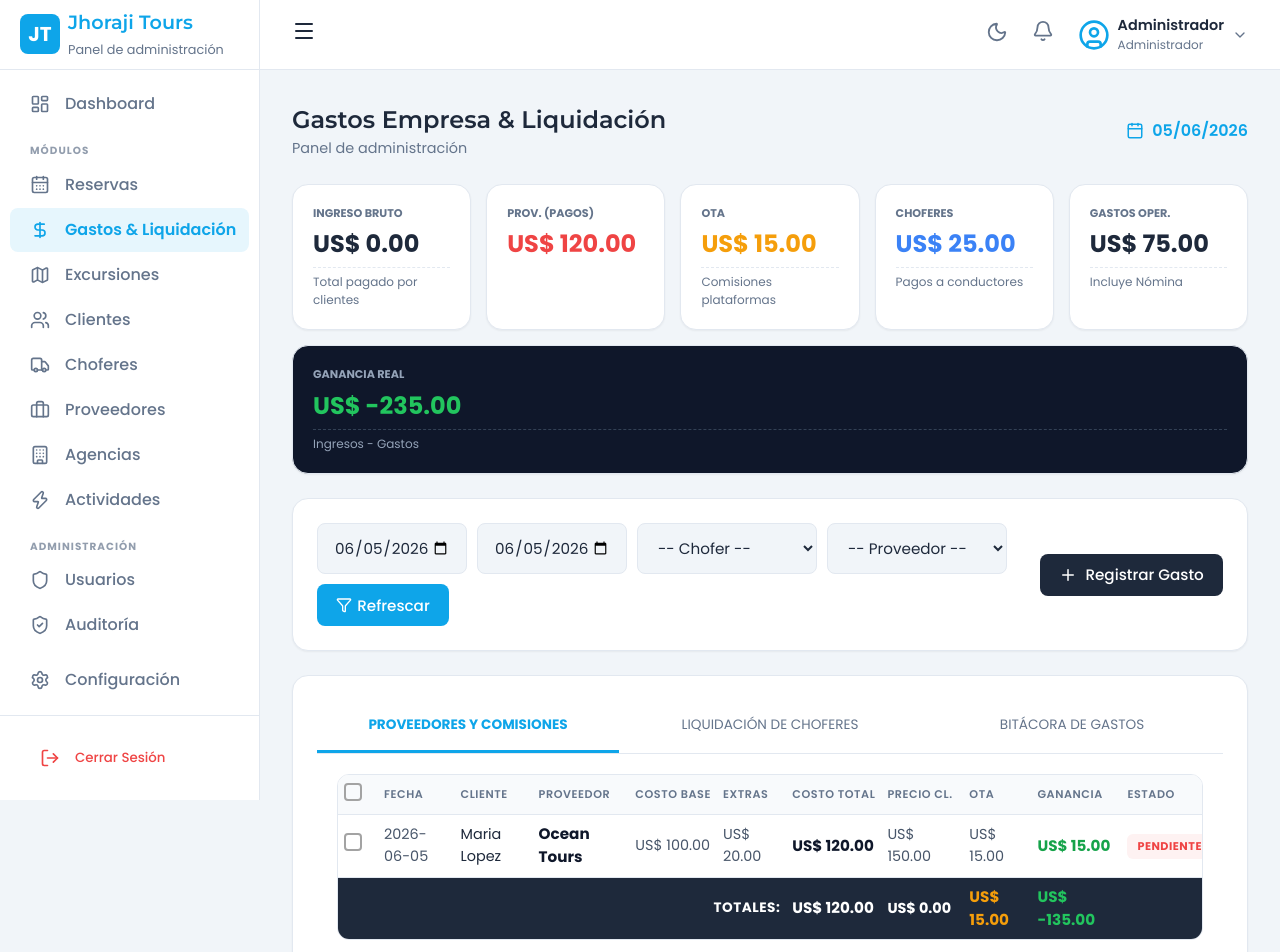
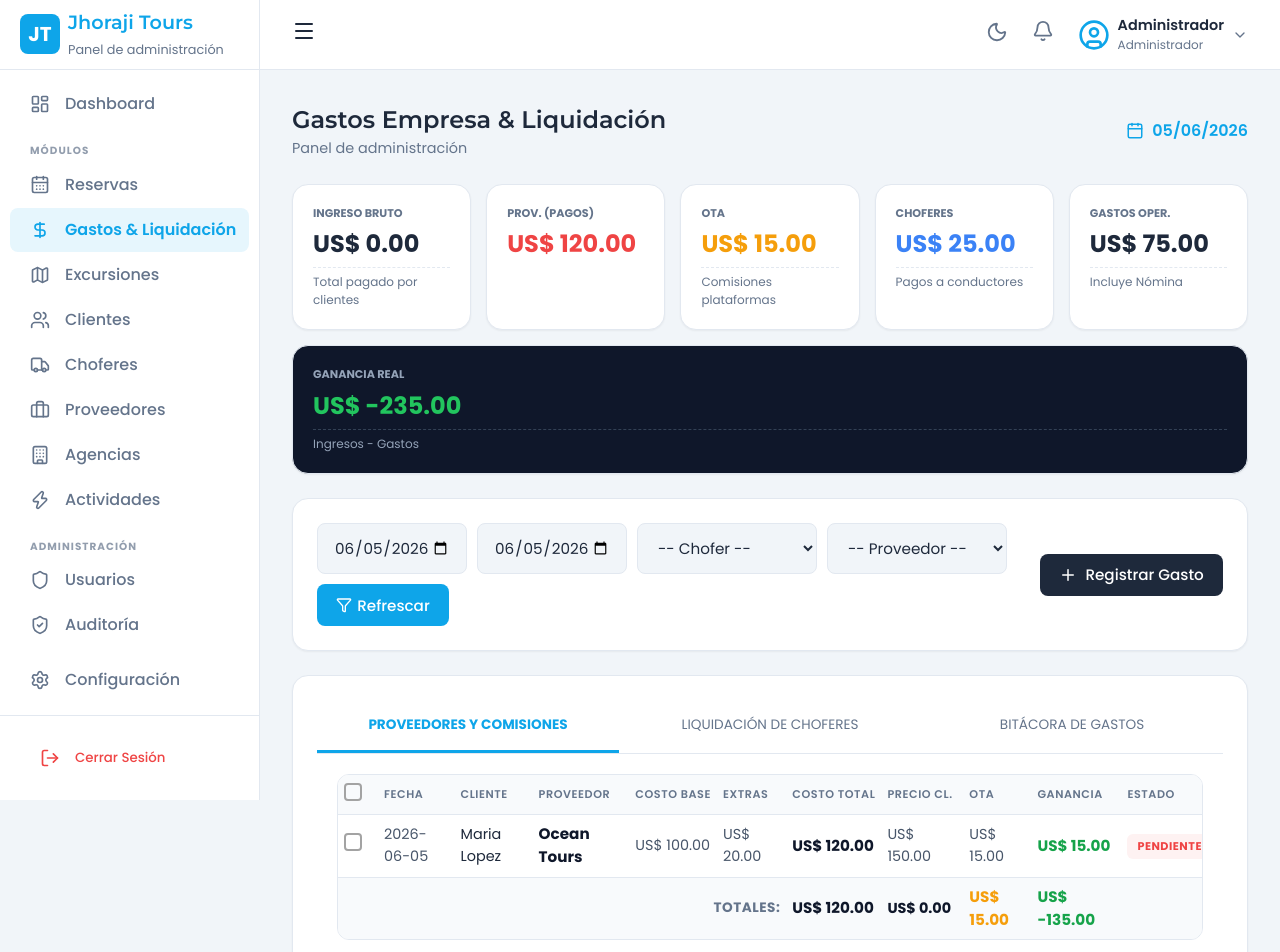
Before and after one commit to mayelingarcia1906-wq/JhorajiTours, a React (Vite) app: page /#/finances in a window 1280 px wide. Shown: the top 952 px of the page. Built offline with nearby package versions, Linux system fonts and the light colour scheme.

Commit message:
style: remove dark blue color from totales row in proveedores table

```diff
--- a/src/pages/FinancesPage.jsx
+++ b/src/pages/FinancesPage.jsx
@@ -259,12 +259,12 @@ const FinancesPage = () => {
                         </td>
                       </tr>
                     ))}
-                    <tr style={{ backgroundColor: '#1e293b', color: '#fff' }}>
-                      <td colSpan="6" style={{ padding: '16px 15px', textAlign: 'right', fontWeight: '700', fontSize: '0.85rem', letterSpacing: '0.5px' }}>TOTALES:</td>
+                    <tr style={{ backgroundColor: '#f8fafc', color: '#0f172a' }}>
+                      <td colSpan="6" style={{ padding: '16px 15px', textAlign: 'right', fontWeight: '700', fontSize: '0.85rem', letterSpacing: '0.5px', color: '#64748b' }}>TOTALES:</td>
                       <td style={{ padding: '16px 15px', fontWeight: '800', fontSize: '0.95rem' }}>US$ {totalProv.toFixed(2)}</td>
                       <td style={{ padding: '16px 15px', fontWeight: '700', fontSize: '0.9rem' }}>US$ {totalBruto.toFixed(2)}</td>
                       <td style={{ padding: '16px 15px', color: '#f59e0b', fontWeight: '800', fontSize: '0.95rem' }}>US$ {totalOta.toFixed(2)}</td>
-                      <td style={{ padding: '16px 15px', color: '#22c55e', fontWeight: '800', fontSize: '0.95rem' }}>US$ {(totalBruto - totalProv - totalOta).toFixed(2)}</td>
+                      <td style={{ padding: '16px 15px', color: '#16a34a', fontWeight: '800', fontSize: '0.95rem' }}>US$ {(totalBruto - totalProv - totalOta).toFixed(2)}</td>
                       <td style={{ padding: '16px 15px' }}></td>
                     </tr>
                   </tbody>
```
